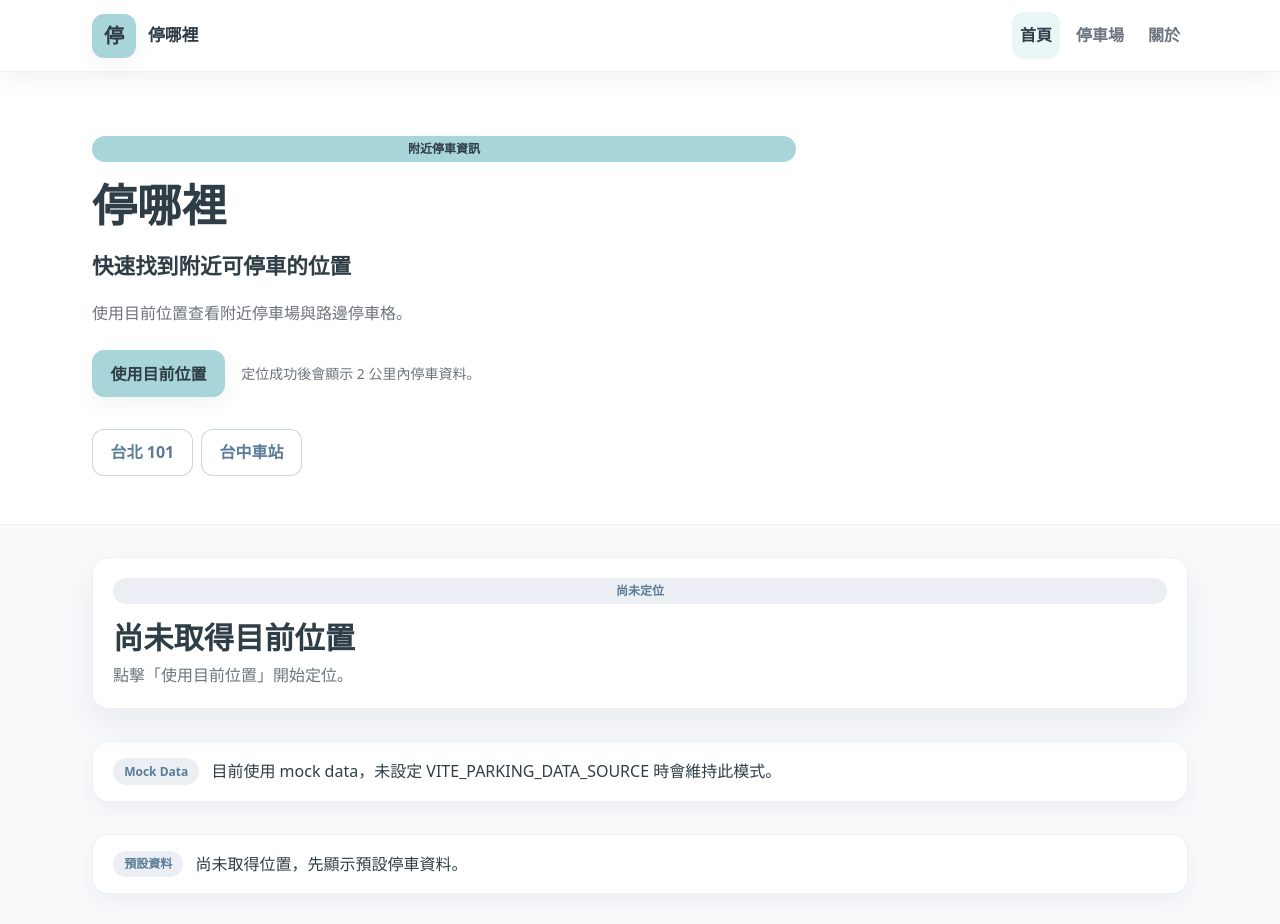
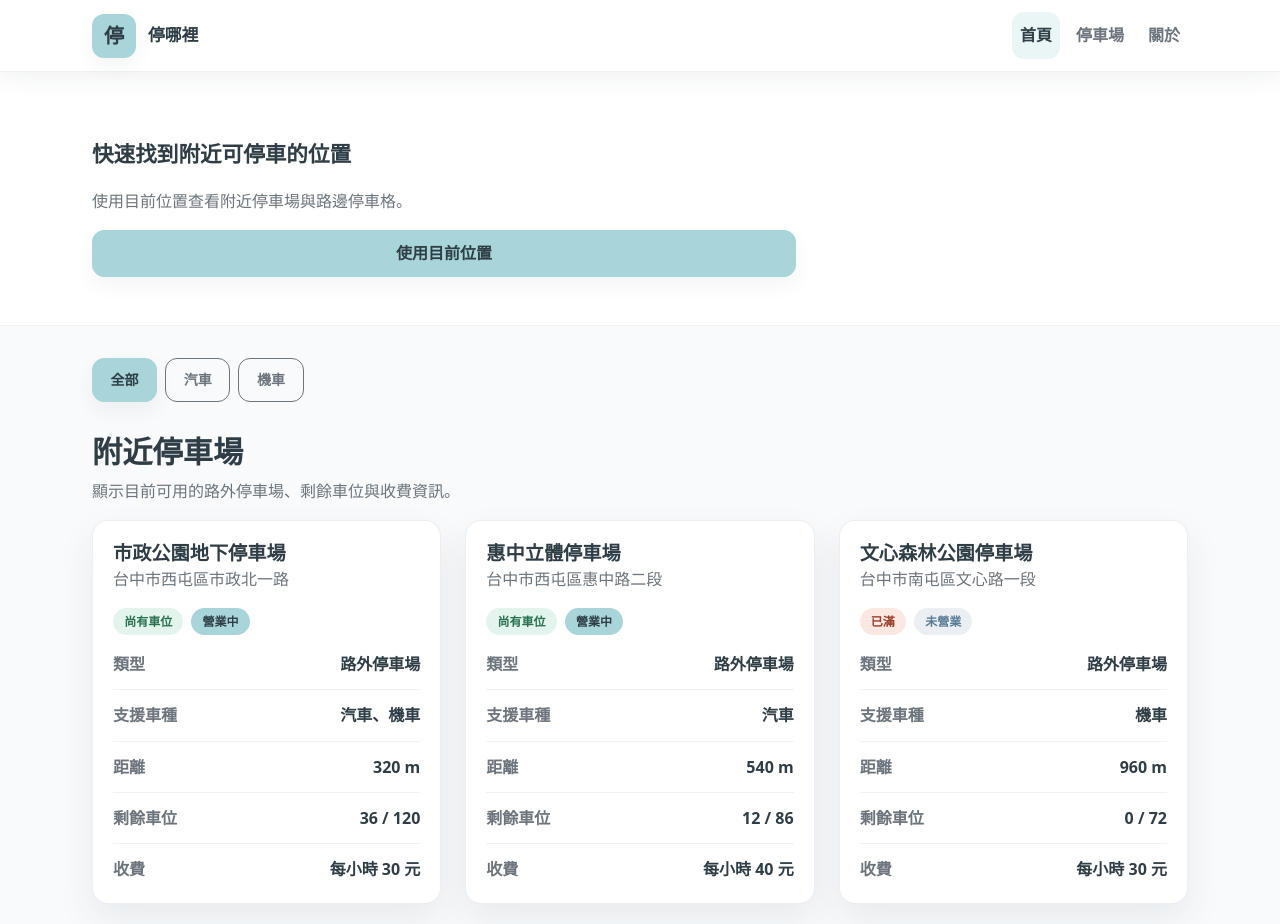
Before and after one commit to anny880811-tech/park-tw, a React (Vite) app: page / in a window 1280 px wide. Shown: the top 924 px of the page. Built offline with nearby package versions, Linux system fonts and the light colour scheme.

Commit message:
Update landmark shortcuts and location UI

```diff
--- a/src/constants/testLandmarks.js
+++ b/src/constants/testLandmarks.js
@@ -1,11 +1,4 @@
 export const TEST_LANDMARKS = [
-  {
-    id: 'taipei-101',
-    name: '台北 101',
-    city: 'Taipei',
-    latitude: 25.033964,
-    longitude: 121.564468,
-  },
   {
     id: 'taichung-station',
     name: '台中車站',
@@ -13,4 +6,18 @@ export const TEST_LANDMARKS = [
     latitude: 24.136829,
     longitude: 120.685011,
   },
+  {
+    id: 'fengjia-night-market',
+    name: '逢甲夜市',
+    city: 'Taichung',
+    latitude: 24.179352,
+    longitude: 120.646693,
+  },
+  {
+    id: 'yizhong-street',
+    name: '一中街',
+    city: 'Taichung',
+    latitude: 24.149261,
+    longitude: 120.684092,
+  },
 ]
--- a/src/pages/HomePage.jsx
+++ b/src/pages/HomePage.jsx
@@ -1,11 +1,9 @@
 import { useEffect, useState } from 'react'
 import NearbyParkingSection from '../components/parking/NearbyParkingSection.jsx'
 import VehicleTypeFilter from '../components/parking/VehicleTypeFilter.jsx'
-import LocationStatus from '../components/location/LocationStatus.jsx'
 import Badge from '../components/ui/Badge.jsx'
 import Button from '../components/ui/Button.jsx'
 import Card from '../components/ui/Card.jsx'
-import DataStatusNotice from '../components/ui/DataStatusNotice.jsx'
 import Pagination from '../components/ui/Pagination.jsx'
 import useGeolocation from '../hooks/useGeolocation.js'
 import {
@@ -13,33 +11,24 @@ import {
   MAX_PARKING_RESULTS,
   PARKING_PAGE_SIZE,
 } from '../constants/pagination.js'
-import { TEST_LANDMARKS } from '../constants/testLandmarks.js'
 import { VEHICLE_FILTERS } from '../constants/vehicleTypes.js'
 import { getNearbyParking } from '../services/parkingService.js'
-
-const getLatestUpdatedAt = (items = []) => {
-  return items.find((item) => item.updatedAt)?.updatedAt || ''
-}
 
 const HomePage = () => {
   const [currentParkingLotPage, setCurrentParkingLotPage] = useState(1)
   const [currentStreetParkingPage, setCurrentStreetParkingPage] = useState(1)
   const [parkingLots, setParkingLots] = useState([])
   const [streetParkingSpaces, setStreetParkingSpaces] = useState([])
-  const [selectedLandmark, setSelectedLandmark] = useState(null)
   const [selectedVehicleType, setSelectedVehicleType] = useState(VEHICLE_FILTERS.ALL)
-  const [dataError, setDataError] = useState('')
   const [isDataLoading, setIsDataLoading] = useState(true)
   const [parkingMeta, setParkingMeta] = useState(null)
   const {
     status,
     position,
-    error,
     getCurrentLocation,
   } = useGeolocation()
   const isLoading = status === 'loading'
-  const activePosition = selectedLandmark || (status === 'success' ? position : null)
-  const activeCity = selectedLandmark?.city
+  const activePosition = status === 'success' ? position : null
   const canSortByPosition = Boolean(activePosition)
 
   useEffect(() => {
@@ -47,12 +36,10 @@ const HomePage = () => {
 
     const loadNearbyParking = async () => {
       setIsDataLoading(true)
-      setDataError('')
 
       try {
         const locationParams = activePosition
           ? {
-              city: activeCity,
               latitude: activePosition.latitude,
               longitude: activePosition.longitude,
               vehicleType: selectedVehicleType,
@@ -74,7 +61,6 @@ const HomePage = () => {
           setParkingLots([])
           setStreetParkingSpaces([])
           setParkingMeta(null)
-          setDataError('目前無法取得停車資料，請稍後再試。')
         }
       } finally {
         if (isActive) {
@@ -88,8 +74,7 @@ const HomePage = () => {
     return () => {
       isActive = false
     }
-  }, [activeCity, activePosition, selectedVehicleType])
-  const updatedAt = getLatestUpdatedAt(parkingLots)
+  }, [activePosition, selectedVehicleType])
   const hasNearbyParkingData = parkingLots.length > 0 || streetParkingSpaces.length > 0
   const isApiDataSource = parkingMeta?.dataSource === 'api'
   const pagedParkingLots = parkingLots.slice(0, MAX_PARKING_RESULTS)
@@ -134,65 +119,32 @@ const HomePage = () => {
       <section className="home-hero">
         <div className="container">
           <div className="home-hero__content">
-            <Badge variant="primary">附近停車資訊</Badge>
-            <h1>停哪裡</h1>
+            {/* <Badge variant="primary">附近停車資訊</Badge>
+            <div className="home-hero__title-row">
+              <h1>停哪裡</h1>
+
+            </div> */}
             <p className="home-hero__lead">
               快速找到附近可停車的位置
             </p>
             <p className="home-hero__description">
               使用目前位置查看附近停車場與路邊停車格。
             </p>
-            <div className="home-hero__actions">
-              <Button
+            <Button
                 className="home-hero__button"
                 disabled={isLoading}
                 onClick={() => {
-                  setSelectedLandmark(null)
                   getCurrentLocation()
                 }}
                 variant="primary"
               >
                 {isLoading ? '定位中...' : '使用目前位置'}
               </Button>
-              <small>定位成功後會顯示 2 公里內停車資料。</small>
-            </div>
-            <div className="d-flex flex-wrap gap-2 mt-3">
-              {TEST_LANDMARKS.map((landmark) => (
-                <Button
-                  key={landmark.id}
-                  onClick={() => setSelectedLandmark(landmark)}
-                  variant={selectedLandmark?.id === landmark.id ? 'secondary' : 'outline'}
-                >
-                  {landmark.name}
-                </Button>
-              ))}
-            </div>
           </div>
         </div>
       </section>
 
       <section className="container home-page__content">
-        <LocationStatus error={error} position={position} status={status} />
-
-        <DataStatusNotice
-          error={dataError}
-          isLoading={isDataLoading}
-          loadingText="正在載入停車資料..."
-          meta={parkingMeta}
-          updatedAt={updatedAt}
-        />
-
-        <div className="mock-data-notice">
-          <Badge variant={canSortByPosition ? 'success' : 'secondary'}>
-            {canSortByPosition ? '2 公里內資料' : '預設資料'}
-          </Badge>
-          <p className="mb-0">
-            {canSortByPosition
-              ? `已依${selectedLandmark ? selectedLandmark.name : '目前位置'}篩選 2 公里內停車場，並由近到遠排序。`
-              : '尚未取得位置，先顯示預設停車資料。'}
-          </p>
-        </div>
-
         <VehicleTypeFilter
           onChange={handleVehicleTypeChange}
           value={selectedVehicleType}
@@ -211,8 +163,8 @@ const HomePage = () => {
             <NearbyParkingSection
               description={
                 canSortByPosition
-                  ? `共顯示 ${pagedParkingLots.length} 筆以內的 2 公里內停車場，第 ${safeParkingLotPage} / ${totalParkingLotPages} 頁。`
-                  : '顯示目前位置附近的路外停車場、剩餘車位與收費資訊；定位後會顯示 2 公里內資料。'
+                  ? `共顯示 ${pagedParkingLots.length} 筆停車場，第 ${safeParkingLotPage} / ${totalParkingLotPages} 頁。`
+                  : '顯示目前可用的路外停車場、剩餘車位與收費資訊。'
               }
               items={visibleParkingLots}
               title="附近停車場"
@@ -228,8 +180,8 @@ const HomePage = () => {
             <NearbyParkingSection
               description={
                 canSortByPosition && pagedStreetParkingSpaces.length > 0
-                  ? `共顯示 ${pagedStreetParkingSpaces.length} 筆以內的 2 公里內路邊停車格，第 ${safeStreetParkingPage} / ${totalStreetParkingPages} 頁。`
-                  : '顯示目前位置附近的路邊停車格與可用格位。'
+                  ? `共顯示 ${pagedStreetParkingSpaces.length} 筆路邊停車格，第 ${safeStreetParkingPage} / ${totalStreetParkingPages} 頁。`
+                  : '顯示目前可用的路邊停車格與可用格位。'
               }
               emptyText={streetParkingEmptyText}
               items={visibleStreetParkingSpaces}
--- a/src/pages/ParkingPage.jsx
+++ b/src/pages/ParkingPage.jsx
@@ -4,10 +4,8 @@ import VehicleTypeFilter from '../components/parking/VehicleTypeFilter.jsx'
 import Badge from '../components/ui/Badge.jsx'
 import Button from '../components/ui/Button.jsx'
 import Card from '../components/ui/Card.jsx'
-import DataStatusNotice from '../components/ui/DataStatusNotice.jsx'
 import Pagination from '../components/ui/Pagination.jsx'
 import SearchBar from '../components/ui/SearchBar.jsx'
-import LocationStatus from '../components/location/LocationStatus.jsx'
 import useGeolocation from '../hooks/useGeolocation.js'
 import { searchParkingLots } from '../services/parkingService.js'
 import {
@@ -17,10 +15,6 @@ import {
 } from '../constants/pagination.js'
 import { TEST_LANDMARKS } from '../constants/testLandmarks.js'
 import { VEHICLE_FILTERS } from '../constants/vehicleTypes.js'
-
-const getLatestUpdatedAt = (items = []) => {
-  return items.find((item) => item.updatedAt)?.updatedAt || ''
-}
 
 const filterParkingLotsByKeyword = (parkingLots = [], keyword = '') => {
   const normalizedKeyword = keyword.trim().toLowerCase()
@@ -42,23 +36,19 @@ const filterParkingLotsByKeyword = (parkingLots = [], keyword = '') => {
 
 const ParkingPage = () => {
   const [keyword, setKeyword] = useState('')
-  const [dataError, setDataError] = useState('')
   const [isDataLoading, setIsDataLoading] = useState(true)
   const [currentPage, setCurrentPage] = useState(1)
   const [parkingLots, setParkingLots] = useState([])
-  const [parkingMeta, setParkingMeta] = useState(null)
   const [selectedLandmark, setSelectedLandmark] = useState(null)
   const [selectedVehicleType, setSelectedVehicleType] = useState(VEHICLE_FILTERS.ALL)
   const {
     status: locationStatus,
     position,
-    error: locationError,
     getCurrentLocation,
   } = useGeolocation()
   const isLocationLoading = locationStatus === 'loading'
   const activePosition = selectedLandmark || (locationStatus === 'success' ? position : null)
   const activeCity = selectedLandmark?.city
-  const canSortByPosition = Boolean(activePosition)
   const filteredParkingLots = filterParkingLotsByKeyword(parkingLots, keyword)
   const pagedParkingLots = filteredParkingLots.slice(0, MAX_PARKING_RESULTS)
   const hasResults = filteredParkingLots.length > 0
@@ -80,7 +70,6 @@ const ParkingPage = () => {
 
     const loadParkingLots = async () => {
       setIsDataLoading(true)
-      setDataError('')
 
       try {
         const locationParams = activePosition
@@ -97,14 +86,11 @@ const ParkingPage = () => {
 
         if (isActive) {
           setParkingLots(result.parkingLots)
-          setParkingMeta(result.meta)
           setCurrentPage(1)
         }
       } catch {
         if (isActive) {
           setParkingLots([])
-          setParkingMeta(null)
-          setDataError('目前無法取得停車資料，請稍後再試。')
         }
       } finally {
         if (isActive) {
@@ -138,17 +124,20 @@ const ParkingPage = () => {
     setSelectedVehicleType(vehicleType)
     setCurrentPage(1)
   }
-  const updatedAt = getLatestUpdatedAt(filteredParkingLots)
+  const handleSelectLandmark = (landmark) => {
+    setSelectedLandmark(landmark)
+    setCurrentPage(1)
+  }
 
   return (
     <div className="parking-page">
       <section className="parking-page__header">
         <div className="container">
           <div className="parking-page__intro">
-            <Badge variant="primary">Parking Search</Badge>
+            {/* <Badge variant="primary">Parking Search</Badge> */}
             <h1>停車場搜尋</h1>
             <p className="lead mb-0">
-              輸入停車場名稱、地址或行政區，快速查看符合條件的停車場。
+              輸入停車場名稱或地址，快速查看符合條件的停車場。
             </p>
           </div>
         </div>
@@ -177,7 +166,6 @@ const ParkingPage = () => {
             <div className="parking-search-panel__meta">
               <span>
                 共顯示 {pagedParkingLots.length} 筆以內的
-                {canSortByPosition ? ' 2 公里內' : ''}
                 符合條件的停車場
                 {hasResults ? `，第 ${safeCurrentPage} / ${totalPages} 頁` : ''}
               </span>
@@ -205,10 +193,7 @@ const ParkingPage = () => {
               {TEST_LANDMARKS.map((landmark) => (
                 <Button
                   key={landmark.id}
-                  onClick={() => {
-                    setSelectedLandmark(landmark)
-                    setCurrentPage(1)
-                  }}
+                  onClick={() => handleSelectLandmark(landmark)}
                   variant={selectedLandmark?.id === landmark.id ? 'secondary' : 'outline'}
                 >
                   {landmark.name}
@@ -217,38 +202,6 @@ const ParkingPage = () => {
             </div>
           </div>
         </Card>
-
-        <LocationStatus
-          error={locationError}
-          position={position}
-          status={locationStatus}
-        />
-
-        <div className="mock-data-notice">
-          <Badge variant={canSortByPosition ? 'success' : 'secondary'}>
-            {canSortByPosition ? '距離排序' : '預設排序'}
-          </Badge>
-          <p className="mb-0">
-            {canSortByPosition
-              ? `已篩選${selectedLandmark ? selectedLandmark.name : '你目前位置'} 2 公里內的停車場，並由近到遠排序。`
-              : '尚未取得位置，顯示預設排序；取得定位後會顯示 2 公里內資料。'}
-          </p>
-        </div>
-
-        <div className="mock-data-notice">
-          <Badge variant="secondary">Mock Data</Badge>
-          <p className="mb-0">
-            以下搜尋結果來自 parkingLots 假資料，僅做前端搜尋示意，尚未串接停車場 API。
-          </p>
-        </div>
-
-        <DataStatusNotice
-          error={dataError}
-          isLoading={isDataLoading}
-          loadingText="正在搜尋停車場..."
-          meta={parkingMeta}
-          updatedAt={updatedAt}
-        />
 
         {isDataLoading ? null : hasResults ? (
           <section className="parking-results">
```
Also changed, not shown: src/styles/theme.scss (+7 -0 lines).
